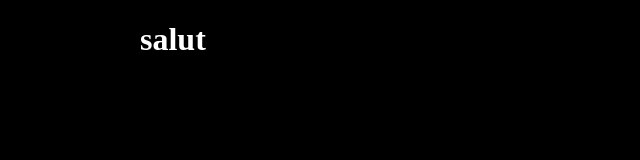
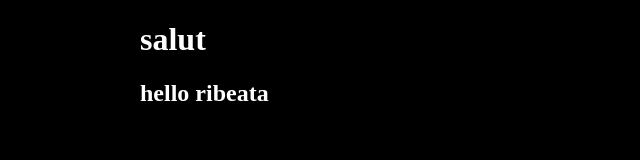
Before and after one commit to crutoigit/lps2313, a plain HTML site: page index.html in a window 1280 px wide. Shown: the whole page, without its empty margins (0-640 px from the left). Drawn offline with Linux system fonts and the light colour scheme.

Commit message:
am pus h2

```diff
--- a/index.html
+++ b/index.html
@@ -9,6 +9,7 @@
 <body>
     <div class="container">
         <h1>salut</h1>
+        <h2>hello ribeata</h2>
 
     </div>
 </body>
```
